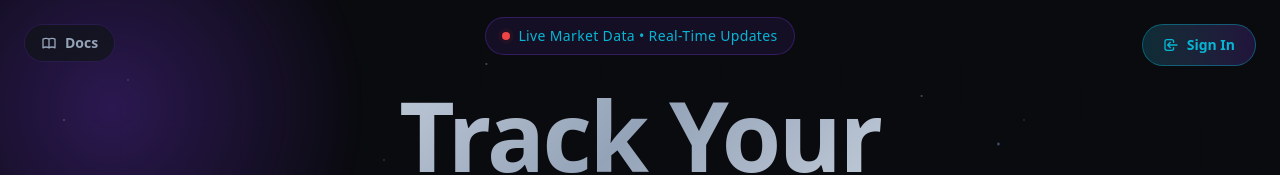
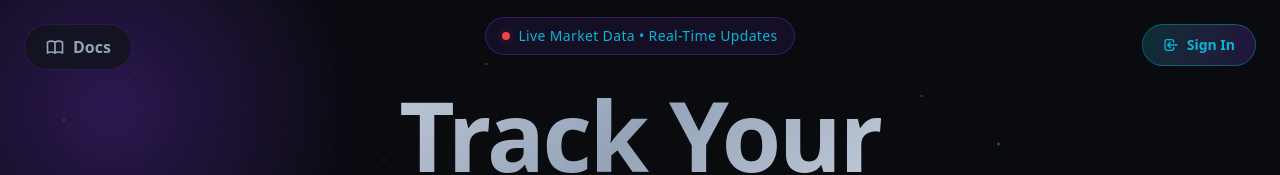
Before and after one commit to RomSanitovsky/etfs-pro, a Next.js app in the folder etfs-pro-client/: page / in a window 1280 px wide. Shown: the top 175 px of the page. Built offline with nearby package versions, Linux system fonts and the light colour scheme; no server answers.

Commit message:
Increase Docs button size in header
Co-Authored-By: Claude Opus 4.5 <noreply@anthropic.com>

```diff
--- a/etfs-pro-client/components/Header.tsx
+++ b/etfs-pro-client/components/Header.tsx
@@ -86,16 +86,16 @@ export function Header() {
       <Link
         href="/docs"
         className="absolute top-4 left-4 md:top-6 md:left-6 z-20
-                   inline-flex items-center gap-2 px-4 py-2 rounded-full
+                   inline-flex items-center gap-2 px-5 py-2.5 rounded-full
                    bg-surface/80 backdrop-blur-sm border border-[var(--theme-card-border)]
                    text-muted hover:text-foreground hover:border-cosmic/50
                    transition-all duration-300 hover:shadow-lg hover:shadow-cosmic/10"
       >
-        <svg className="w-4 h-4" fill="none" stroke="currentColor" viewBox="0 0 24 24">
+        <svg className="w-5 h-5" fill="none" stroke="currentColor" viewBox="0 0 24 24">
           <path strokeLinecap="round" strokeLinejoin="round" strokeWidth={2}
                 d="M12 6.253v13m0-13C10.832 5.477 9.246 5 7.5 5S4.168 5.477 3 6.253v13C4.168 18.477 5.754 18 7.5 18s3.332.477 4.5 1.253m0-13C13.168 5.477 14.754 5 16.5 5c1.747 0 3.332.477 4.5 1.253v13C19.832 18.477 18.247 18 16.5 18c-1.746 0-3.332.477-4.5 1.253" />
         </svg>
-        <span className="text-sm font-semibold">Docs</span>
+        <span className="text-base font-semibold">Docs</span>
       </Link>
 
       {/* User menu — top-right */}
```
